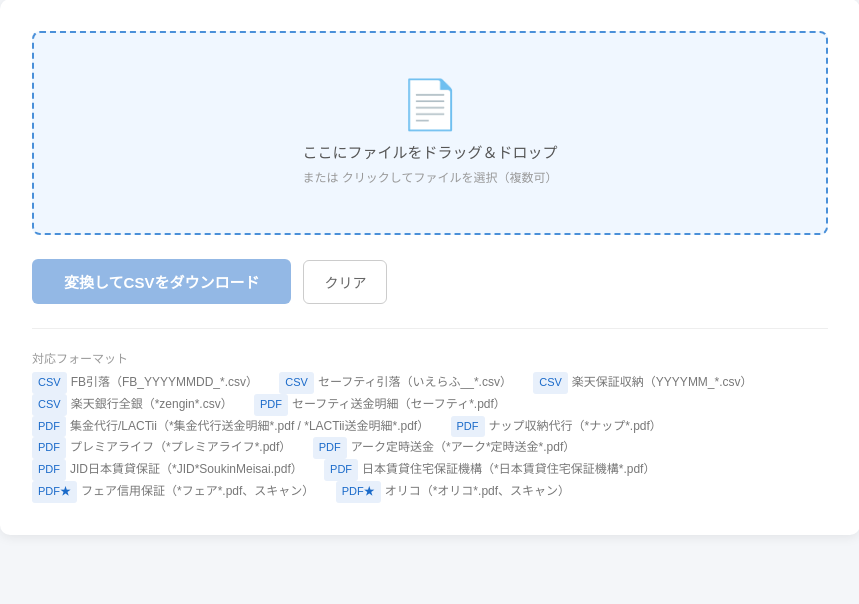
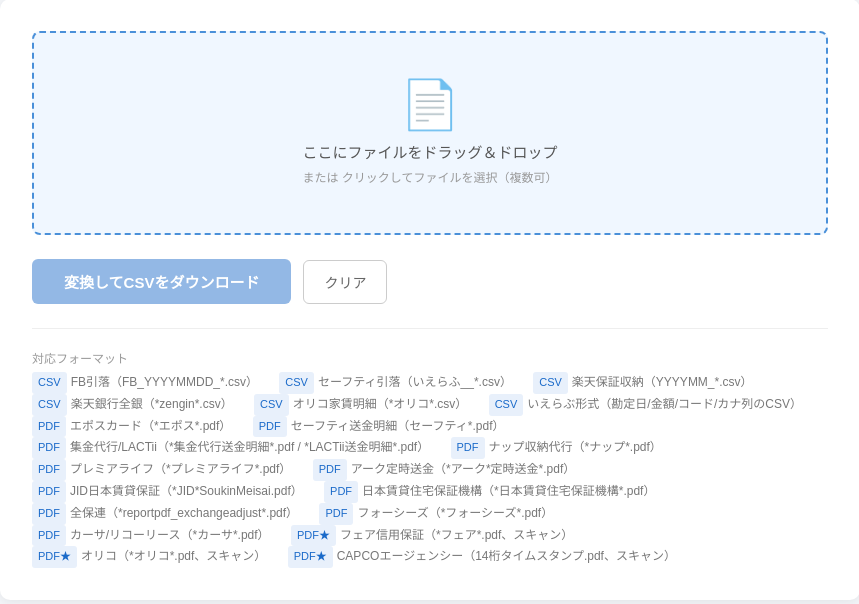
Before and after one commit to Hiroshi-Ikawa/ierabu-converter, a Flask app: page / in a window 1280 px wide. Shown: the part 125-729 px from the top of the page, without its empty margins (210-1069 px from the left). Run offline with Flask 3, Linux system fonts and the light colour scheme.

Commit message:
Update format list in UI; add epos/orico-csv/zenhoren/fourseasons/casa/capco entries

```diff
--- a/templates/index.html
+++ b/templates/index.html
@@ -271,6 +271,9 @@
       <span><span class="badge">CSV</span>セーフティ引落（いえらふ__*.csv）</span>
       <span><span class="badge">CSV</span>楽天保証収納（YYYYMM_*.csv）</span>
       <span><span class="badge">CSV</span>楽天銀行全銀（*zengin*.csv）</span>
+      <span><span class="badge">CSV</span>オリコ家賃明細（*オリコ*.csv）</span>
+      <span><span class="badge">CSV</span>いえらぶ形式（勘定日/金額/コード/カナ列のCSV）</span>
+      <span><span class="badge">PDF</span>エポスカード（*エポス*.pdf）</span>
       <span><span class="badge">PDF</span>セーフティ送金明細（セーフティ*.pdf）</span>
       <span><span class="badge">PDF</span>集金代行/LACTii（*集金代行送金明細*.pdf / *LACTii送金明細*.pdf）</span>
       <span><span class="badge">PDF</span>ナップ収納代行（*ナップ*.pdf）</span>
@@ -278,8 +281,12 @@
       <span><span class="badge">PDF</span>アーク定時送金（*アーク*定時送金*.pdf）</span>
       <span><span class="badge">PDF</span>JID日本賃貸保証（*JID*SoukinMeisai.pdf）</span>
       <span><span class="badge">PDF</span>日本賃貸住宅保証機構（*日本賃貸住宅保証機構*.pdf）</span>
+      <span><span class="badge">PDF</span>全保連（*reportpdf_exchangeadjust*.pdf）</span>
+      <span><span class="badge">PDF</span>フォーシーズ（*フォーシーズ*.pdf）</span>
+      <span><span class="badge">PDF</span>カーサ/リコーリース（*カーサ*.pdf）</span>
       <span><span class="badge">PDF★</span>フェア信用保証（*フェア*.pdf、スキャン）</span>
       <span><span class="badge">PDF★</span>オリコ（*オリコ*.pdf、スキャン）</span>
+      <span><span class="badge">PDF★</span>CAPCOエージェンシー（14桁タイムスタンプ.pdf、スキャン）</span>
     </div>
   </div>
 </div>
```
